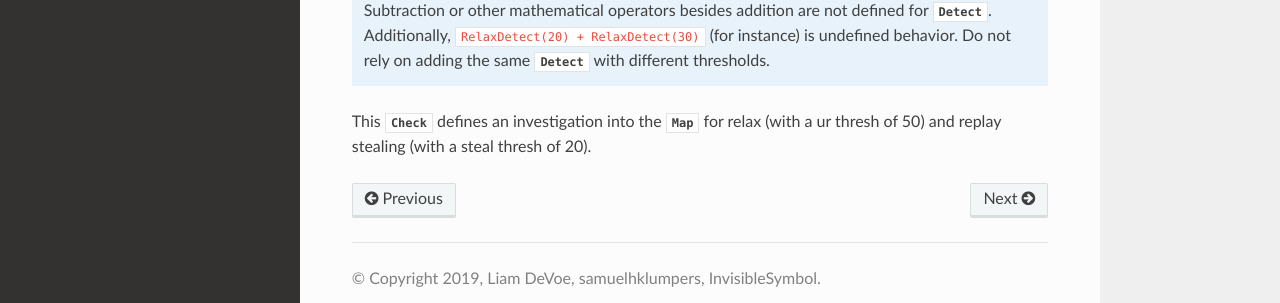
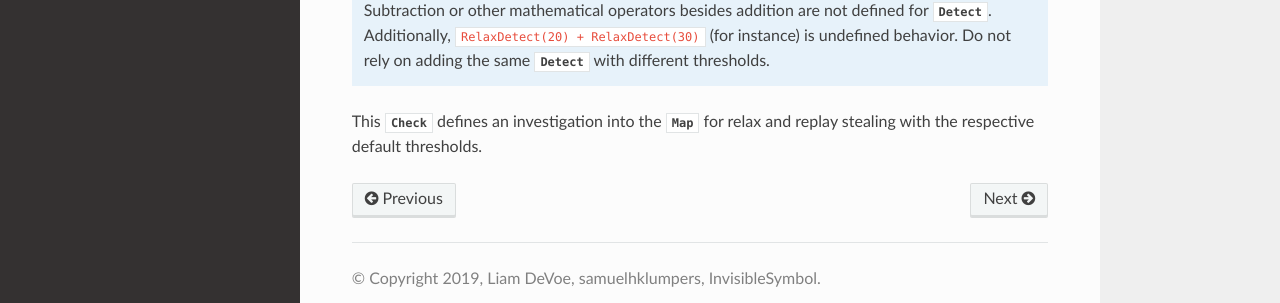
Before and after one commit to circleguard/circlecore, a Sphinx documentation site: the page built from source/creating-checks.rst, in a window 1280 px wide and 900 px high, scrolled down 1099 px. Shown: the part 552-855 px from the top of the window. Built offline with Sphinx 7.4.7 and the Read the Docs theme 2.0.0, drawn with Linux system fonts in a browser that asks for light colours.

Commit message:
clearer wording

```diff
--- a/source/creating-checks.rst
+++ b/source/creating-checks.rst
@@ -86,4 +86,4 @@ We have only shown examples with |RelaxDetect| so far, but you can combine
     |Detect| with different thresholds.
 
 This |Check| defines an investigation into the |Map| for relax
-(with a ur thresh of 50) and replay stealing (with a steal thresh of 20).
+and replay stealing with the respective default thresholds.
```
